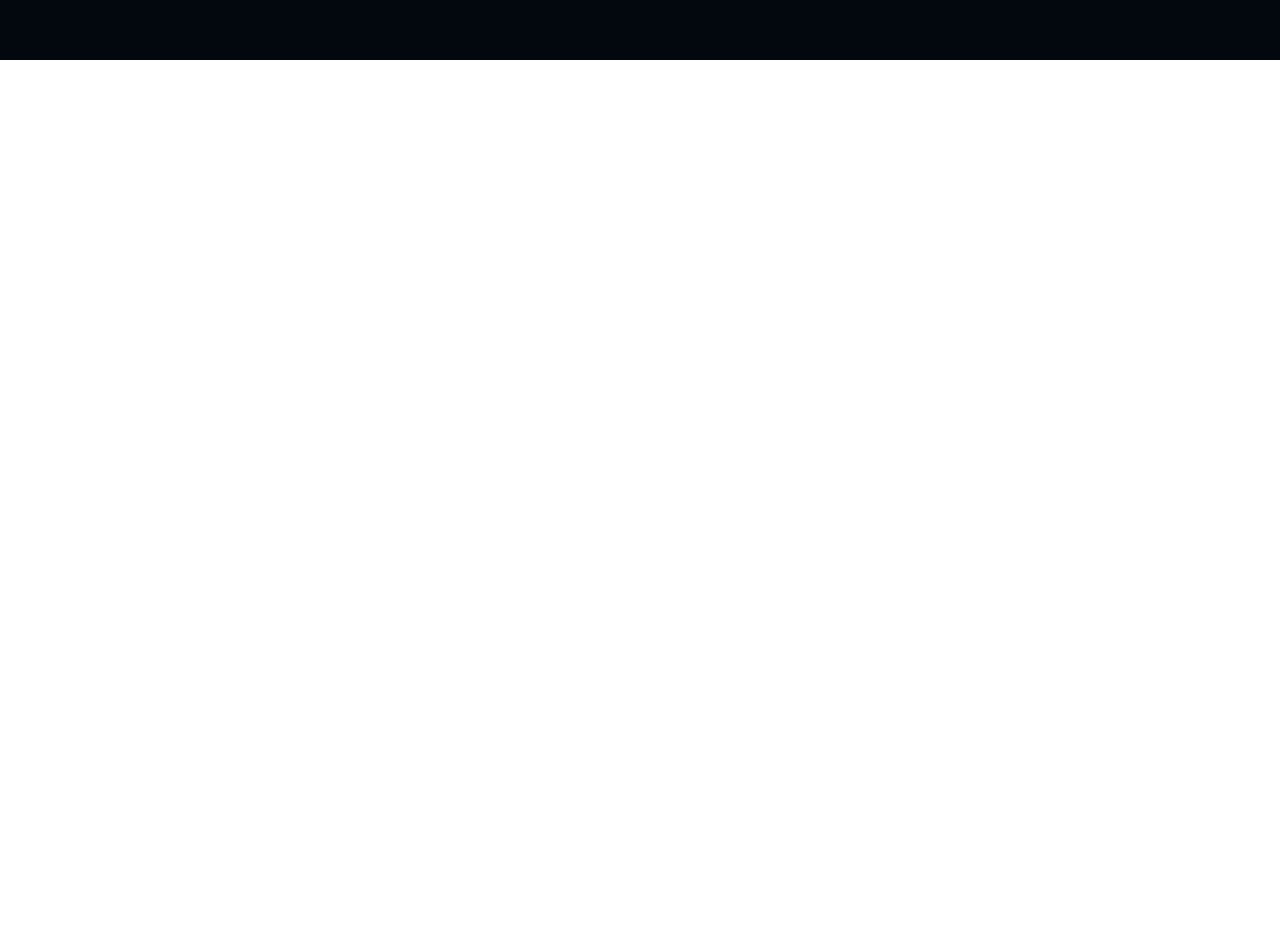
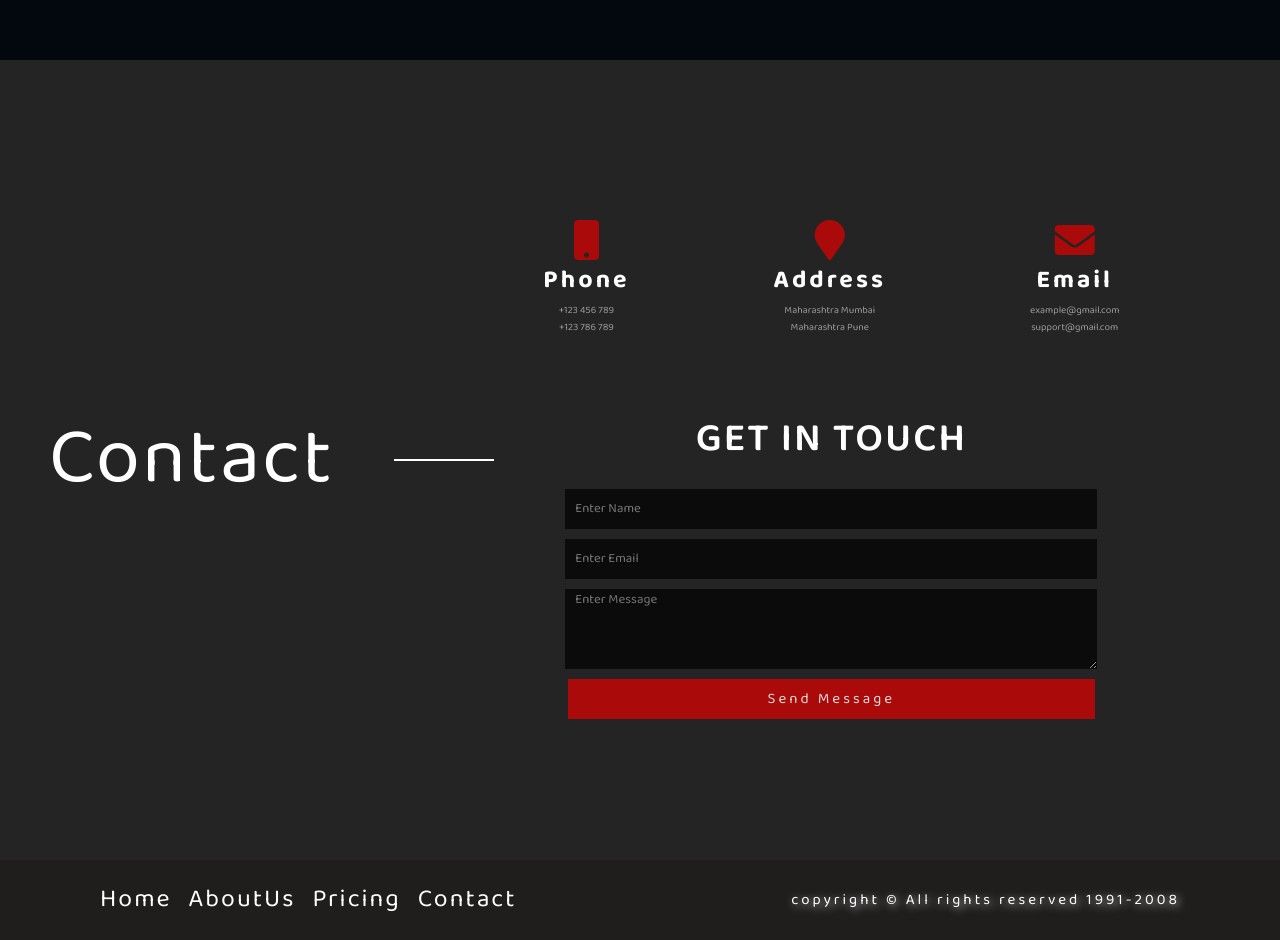
Before and after one commit to susant789/Business-website-design, a plain HTML site: page index.html in a window 1280 px wide. Shown: the part 2340-3280 px from the top of the page. Before the commit the page ends 2400 px from the top, so only its background shows below. Drawn offline with nearby package versions, Linux system fonts and the light colour scheme.

Commit message:
Contact and footer finished

```diff
--- a/index.css
+++ b/index.css
@@ -12,6 +12,7 @@
 
 html{
     font-size: 62.5%;
+    scroll-behavior: smooth;
 }
 
 .section1{
@@ -163,7 +164,7 @@ html{
 /* navbar */
 
 .navbar{
-    width: 100vw;
+    width: 100%;
     height: 0;
     top: 0;
     background: rgba(0,0,0,.9);
@@ -181,7 +182,7 @@ html{
 }
 
 .navbar .row1{
-    width: 100vw;
+    width: 100%;
     height: 0;
     background: rgba(0,0,0,.9);
     top: -5rem;
@@ -301,7 +302,7 @@ html{
 
 /* section-2 */
 .section2{
-    width:100%;
+    width: 100%;
     height:100vh;
     background: rgb(29, 28, 28);
     display:flex;
@@ -425,7 +426,7 @@ html{
 
 /* section-3 */
 .section3{
-    width: 100wv;
+    width: 100%;
     height: 100vh;
     background: #03070e;
     display: flex;
@@ -583,3 +584,133 @@ html{
 
 
 /* end-section-3 */
+
+/* section4 */
+.section4{
+    width: 100%;
+    height:100vh;
+    background: rgb(37, 36, 36);
+    display: flex;
+    align-items: center;
+    justify-content: space-around;
+}
+.h4{
+    display: flex;
+    justify-content: space-evenly;
+    align-items: center;
+}
+.contact-wrapper{
+    width: 50%;
+    height: 60%;
+    display: flex;
+    flex-direction: column;
+    justify-content: space-between;
+    align-items: center;
+    position: relative;
+    right: 8rem;
+}
+.contact-info{
+    width: 90%;
+    display: flex;
+    justify-content: space-between;
+    align-items: center;
+    margin-bottom: 7rem;
+}
+.contact-info > div{
+    display: flex;
+    flex-direction: column;
+    align-items: center;
+}
+.contact-info > div i{
+    font-size: 4rem;
+    color: rgb(170, 10, 10);
+}
+.contact-info > div h2{
+    color: #fff;
+    font-size: 2.5rem;
+    font-weight: 700;
+    letter-spacing: .3rem;
+}
+.contact-info > div p{
+    color: rgb(156, 153, 153);
+    font-size: 1rem;
+    font-weight: 400;
+
+}
+.form{
+    width: 80%;
+    display: flex;
+    flex-direction: column;
+    align-items: center;
+    justify-content: space-evenly;
+}
+.form h1{
+    color: #fff;
+    font-size: 4rem;
+    font-weight: 600;
+    text-transform: uppercase;
+    letter-spacing: .2rem;
+    margin-bottom: 1rem;
+}
+.form input,
+.form textarea{
+    font-size: 1.3rem;
+    width: 100%;
+    height: 4rem;
+    background: rgba(0,0,0,0.7);
+    color: rgb(99, 95, 95);
+    border: none;
+    margin: .5rem;
+    padding: 0 1rem;
+}
+.form textarea{
+   max-width: 100%;
+   min-width: 90%;
+   max-height: 8rem;
+   min-height: 8rem;
+}
+
+.form input[type="submit"]{
+    width: 103%;
+    background: rgb(170, 10, 10);
+    color: #ddd;
+    font-size: 1.5rem;
+    letter-spacing: .3rem;
+
+}
+/* end-section4 */
+/* footer */
+.footer{
+    width: 100%;
+    height: 8rem;
+    background: rgb(32, 29, 29);
+    color: #fff;
+    display: flex;
+    align-items: center;
+    justify-content: space-between;
+}
+.nav{
+    margin-left: 10rem;
+}
+.nav a{
+    color: #fff;
+    margin-right: 1.5rem;
+    letter-spacing: .2rem;
+    font-size: 2.5rem;
+    transition: color .5s;
+}
+.nav a:hover{
+    color: rgb(177, 9, 9);
+}
+.copyright{
+    font-size: 1.5rem;
+    margin-right: 10rem;
+    letter-spacing: .3rem;
+    text-shadow: .2rem .2rem .9rem #ddd;
+    transition: all .5s;
+}
+.copyright:hover{
+    color: rgb(177, 9, 9);
+    text-shadow: .2rem .2rem .9rem #333;
+}
+/* end-footer */
--- a/index.html
+++ b/index.html
@@ -28,16 +28,15 @@
             </div>
         </div>
         <div class="nav-list">
-            <a href="">Home</a>
-            <a href="">About</a>
-            <a href="">Pricing</a>
-            <a href="">Blog</a>
-            <a href="">Contact</a>
+            <a href="#home">Home</a>
+            <a href="#about-us">About</a>
+            <a href="#pricing">Pricing</a>
+            <a href="#contact">Contact</a>
         </div>
     </nav>
 
     <div class="container">
-        <div class="section1">
+        <div class="section1" id="home">
             <h1 class="section-h">
                 <span class="heading1">Business ideas</span>
                 <span class="heading2">Consulting</span>
@@ -47,7 +46,7 @@
             <p>Lorem ipsum dolor sit amet.</p>
             <button class="btn">Discover Now</button>
         </div>
-        <div class="section2">
+        <div class="section2" id="about-us">
             <div class="col1 flex1">
                 <div class="s2h">About Us</div>
                 <div class="hline"></div>
@@ -74,7 +73,7 @@
                 </p>
             </div>
         </div>
-        <div class="section3">
+        <div class="section3" id="pricing">
             <div class="heading">
                 <div class="s3h">Pricing</div>
                 <div class="hline"></div>
@@ -132,6 +131,52 @@
                 </div>
             </div>
         </div>
+        <div class="section4" id="contact">
+            <div class="h4">
+                <div class="s3h">Contact</div>
+                <div class="hline"></div>
+            </div>
+            <div class="contact-wrapper">
+                <div class="contact-info">
+                    <div class="phone ">
+                        <i class="fa fa-mobile"></i>
+                        <h2>Phone</h2>
+                        <p>+123 456 789</p>
+                        <p>+123 786 789</p>
+                    </div>
+                    <div class="address">
+                        <i class="fa fa-map-marker"></i>
+                        <h2>Address</h2>
+                        <p>Maharashtra Mumbai</p>
+                        <p>Maharashtra Pune</p>
+                    </div>
+                    <div class="email">
+                        <i class="fa fa-envelope"></i>
+                        <h2>Email</h2>
+                        <p>example@gmail.com</p>
+                        <p>support@gmail.com</p>
+                    </div>
+                </div>
+                <div class="form">
+                    <h1 class="formh">Get In Touch</h1>
+                    <input type="text" placeholder="Enter Name">
+                    <input type="text" placeholder="Enter Email">
+                    <textarea  cols="20" rows="2" placeholder="Enter Message"></textarea>
+                    <input type="submit" value="Send Message">
+                </div>
+            </div>
+        </div>
+        <div class="footer">
+            <div class="nav">
+                <a href="#home">Home</a>
+                <a href="#about-us">AboutUs</a>
+                <a href="#pricing">Pricing</a>
+                <a href="#contact">Contact</a>
+            </div>
+            <div class="copyright">
+                copyright &copy; All rights reserved 1991-2008
+            </div>
+        </div>
     </div>
 
     <script src="https://unpkg.com/swiper/swiper-bundle.js"></script>
```
